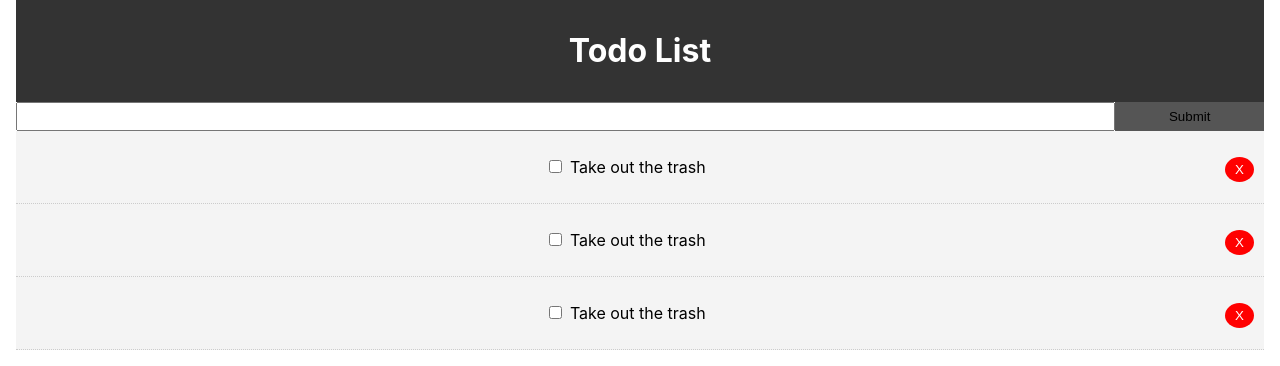
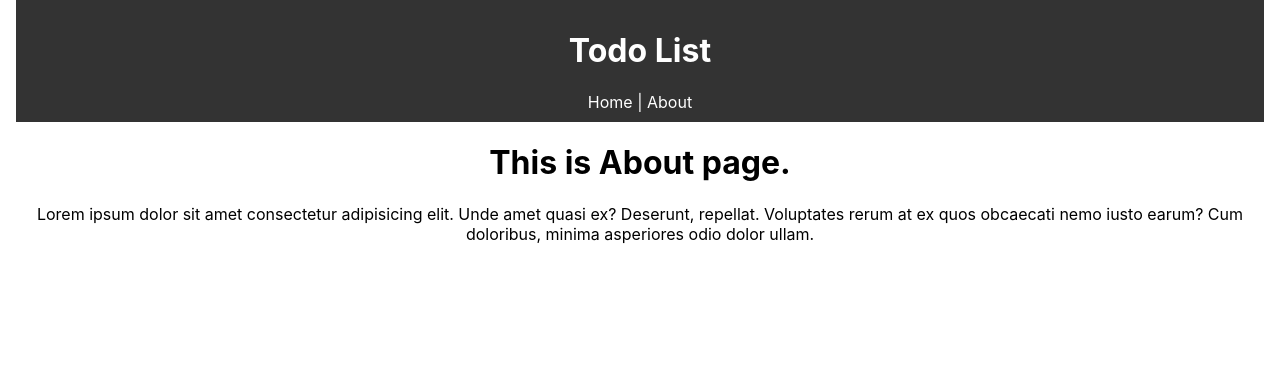
Before and after one commit to ashanaka/reach-crash-todo, a React (Create React App) app: page /about in a window 1280 px wide. Shown: the top 366 px of the page. Built offline with nearby package versions, Linux system fonts and the light colour scheme.

Commit message:
Routing initiated

```diff
--- a/package.json
+++ b/package.json
@@ -8,6 +8,7 @@
     "@testing-library/user-event": "^12.1.10",
     "react": "^17.0.2",
     "react-dom": "^17.0.2",
+    "react-router-dom": "^5.2.0",
     "react-scripts": "4.0.3",
     "uuid": "^8.3.2",
     "web-vitals": "^1.0.1"
--- a/src/App.js
+++ b/src/App.js
@@ -1,8 +1,10 @@
 import Todos from "./components/Todos";
 import AddTodos from "./components/AddTodos";
 import Header from "./components/layout/Header";
+import About from "./components/pages/About";
 import React, { Component } from "react";
-import {v4 as uuid} from 'uuid';
+import { BrowserRouter as Router, Route } from "react-router-dom";
+import { v4 as uuid } from "uuid";
 
 import "./App.css";
 
@@ -58,17 +60,28 @@
 
   render() {
     return (
+      <Router>
         <div className="App">
           <div className="container">
             <Header />
+            <Route
+              exact
+              path="/"
+              render={(props) => (
+                <React.Fragment>
                   <AddTodos addTodo={this.addTodo} />
                   <Todos
                     todos={this.state.todos}
                     delTodo={this.delTodo}
                     markComplete={this.markComplete}
                   />
+                </React.Fragment>
+              )}
+            />
+            <Route path="/about" component={About} />
           </div>
         </div>
+      </Router>
     );
   }
 }
--- a/src/components/layout/Header.js
+++ b/src/components/layout/Header.js
@@ -1,15 +1,22 @@
-import React from 'react'
+import React from "react";
+import { Link } from "react-router-dom";
 
 export default function Header() {
-    return (
-        <header style={headerStyle}>
-            <h1>Todo List</h1>
-        </header>
-    )
+  return (
+    <header style={headerStyle}>
+      <h1>Todo List</h1>
+      <Link style={linkStyle} to="/">Home</Link> | <Link style={linkStyle} to="/about">About</Link>
+    </header>
+  );
 }
 
 const headerStyle = {
-    background: '#333',
+  background: "#333",
+  color: "#fff",
+  padding: "10px",
+};
+
+const linkStyle = {
     color: '#fff',
-    padding: '10px'
+    textDecoration: 'none'
 }
--- /dev/null
+++ b/src/components/pages/About.js
@@ -0,0 +1,14 @@
+import React from "react";
+
+export default function About() {
+  return (
+    <React.Fragment>
+      <h1>This is About page.</h1>
+      <p>
+        Lorem ipsum dolor sit amet consectetur adipisicing elit. Unde amet quasi
+        ex? Deserunt, repellat. Voluptates rerum at ex quos obcaecati nemo iusto
+        earum? Cum doloribus, minima asperiores odio dolor ullam.
+      </p>
+    </React.Fragment>
+  );
+}
```
Also changed, not shown: 1 other file (tests, documents, lock files or other folders). Lines whose indentation alone changed are shown as unchanged.
